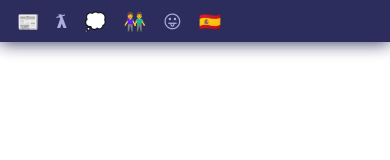
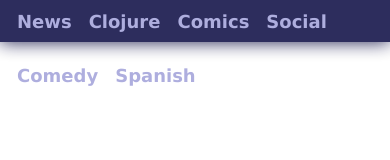
Before and after one commit to tie-rack/internet-start-page, a plain HTML site: page index.html in a window 390 px wide. Drawn offline with Linux system fonts and the light colour scheme.

Commit message:
Responsive emoji!

```diff
--- a/start.css
+++ b/start.css
@@ -10,6 +10,10 @@ h1 {
     line-height: 20px;
     cursor: pointer;
     padding: 0 0 0 7px;
+}
+
+h1 .mobile {
+    display: none;
 }
 
 .menu a {
@@ -93,6 +97,14 @@ a#rss-link {
         line-height: 16px;
     }
 
+    h1 .full-size {
+        display: none;
+    }
+
+    h1 .mobile {
+        display: block;
+    }
+
     .nav {
         height: 34px;
     }
--- a/start.js
+++ b/start.js
@@ -1,5 +1,6 @@
 var menu = [
-  { title: "📰",
+  { title: "News",
+    mobileTitle: "📰",
     links: [
       { href: "http://forecast.weather.gov/MapClick.php?CityName=New+York&state=NY&site=OKX&textField1=40.7198&textField2=-73.993&e=1",
         text: "weather" },
@@ -21,7 +22,8 @@ var menu = [
         url: "http://soylentnews.org/",
         text: "soylent" },
     ]},
-  { title: "ƛ",
+  { title: "Clojure",
+    mobileTitle: "ƛ",
     links: [
       { rss: "http://planet.clojure.in/atom.xml",
         url: "http://planet.clojure.in",
@@ -29,7 +31,8 @@ var menu = [
       { href: "http://clojure.github.com/clojure/clojure.core-api.html",
         text: "core api" }
     ]},
-  { title: "💭",
+  { title: "Comics",
+    mobileTitle: "💭",
     links: [
       { href: "http://xkcd.com",
         text: "xkcd" },
@@ -38,7 +41,8 @@ var menu = [
       { href: "http://qwantz.com",
         text: "dinsosaur comics" },
     ]},
-  { title: "👫",
+  { title: "Social",
+    mobileTitle: "👫",
     links: [
       { href: "http://www.reddit.com/",
         text: "reddit" },
@@ -47,7 +51,8 @@ var menu = [
       { href: "https://www.facebook.com",
         text: "facebook" },
     ]},
-  { title: "😛",
+  { title: "Comedy",
+    mobileTitle: "😛",
     links: [
       { rss: "http://feeds.feedburner.com/Splitsider?format=xml",
         url: "http://splitsider.com/",
@@ -65,7 +70,8 @@ var menu = [
         url: "http://ucbcomedy.tumblr.com/",
         text: "ucb comedy" }
     ]},
-  { title: "🇪🇸",
+  { title: "Spanish",
+    mobileTitle: "🇪🇸",
     links: [
       { href: "https://www.duolingo.com",
         text: "duolingo" },
@@ -86,7 +92,17 @@ $(menu).each(function(_,e) {
   menuItem.attr("data-menu", id);
 
   var menuHeader = $("<h1></h1>");
-  menuHeader.text(e.title);
+
+  var fullSizeHeader = $("<span></span>");
+  fullSizeHeader.addClass("full-size");
+  fullSizeHeader.text(e.title);
+  menuHeader.append(fullSizeHeader);
+
+  var mobileHeader = $("<span></span>");
+  mobileHeader.addClass("mobile");
+  mobileHeader.text(e.mobileTitle);
+  menuHeader.append(mobileHeader);
+
   menuItem.append(menuHeader);
 
   var subMenu = $("<ul></ul>");
```
